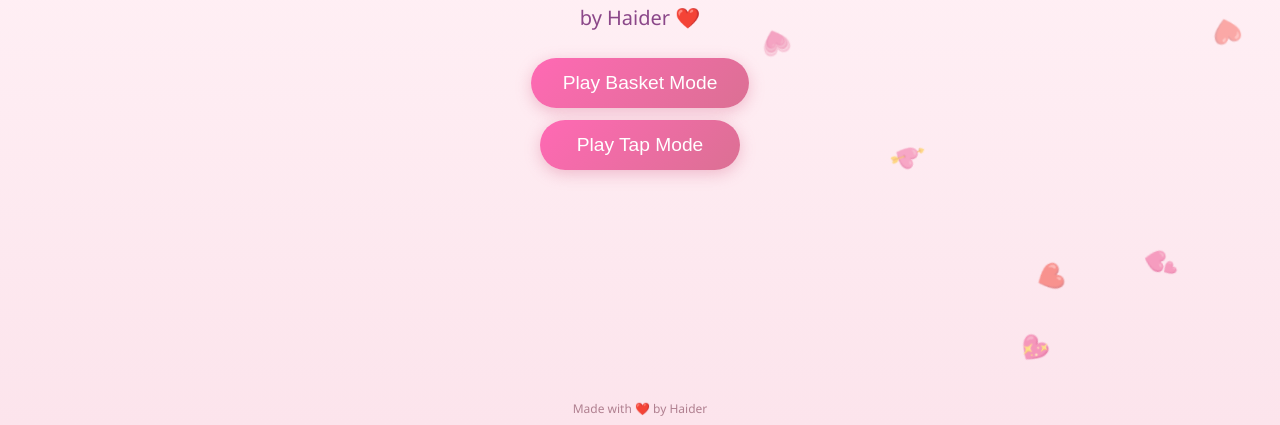
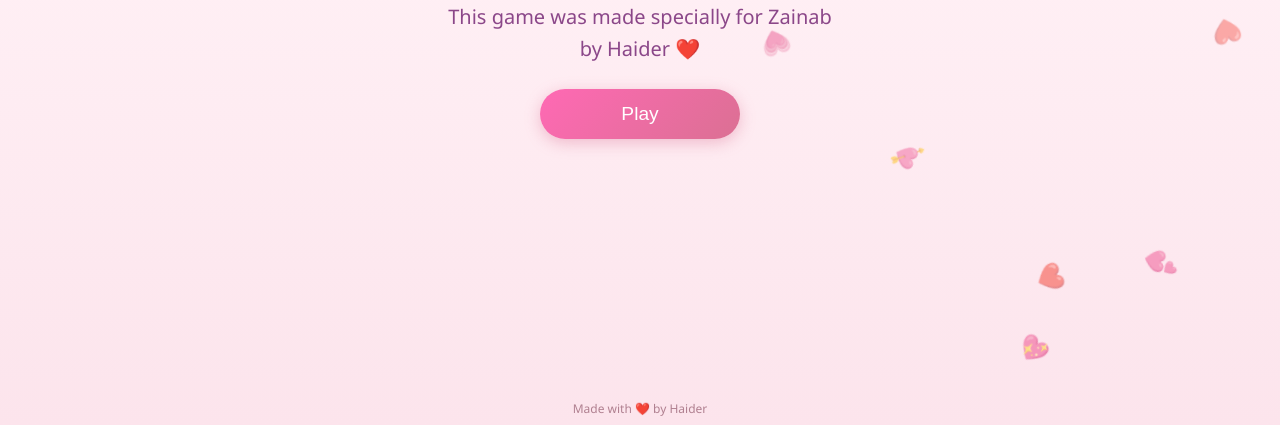
Before and after one commit to AbbasDevLab/zgame, a plain HTML site: page index.html in a window 1280 px wide. Shown: the part 375-800 px from the top of the page. Drawn offline with Linux system fonts and the light colour scheme.

Commit message:
Update button text in game interface for clarity

```diff
--- a/index.html
+++ b/index.html
@@ -14,8 +14,7 @@
     <h1 class="game-title" id="game-title">Catch Haider's Love</h1>
     <p class="intro-message">This game was made specially for Zainab by Haider ❤️</p>
     <div class="mode-buttons">
-      <button id="btn-basket-mode" class="btn btn-mode">Play Basket Mode</button>
-      <button id="btn-tap-mode" class="btn btn-mode">Play Tap Mode</button>
+      <button id="btn-basket-mode" class="btn btn-mode">Play</button>
     </div>
     <div id="easter-egg-msg" class="easter-egg-msg hidden" aria-live="polite"></div>
   </div>
```
